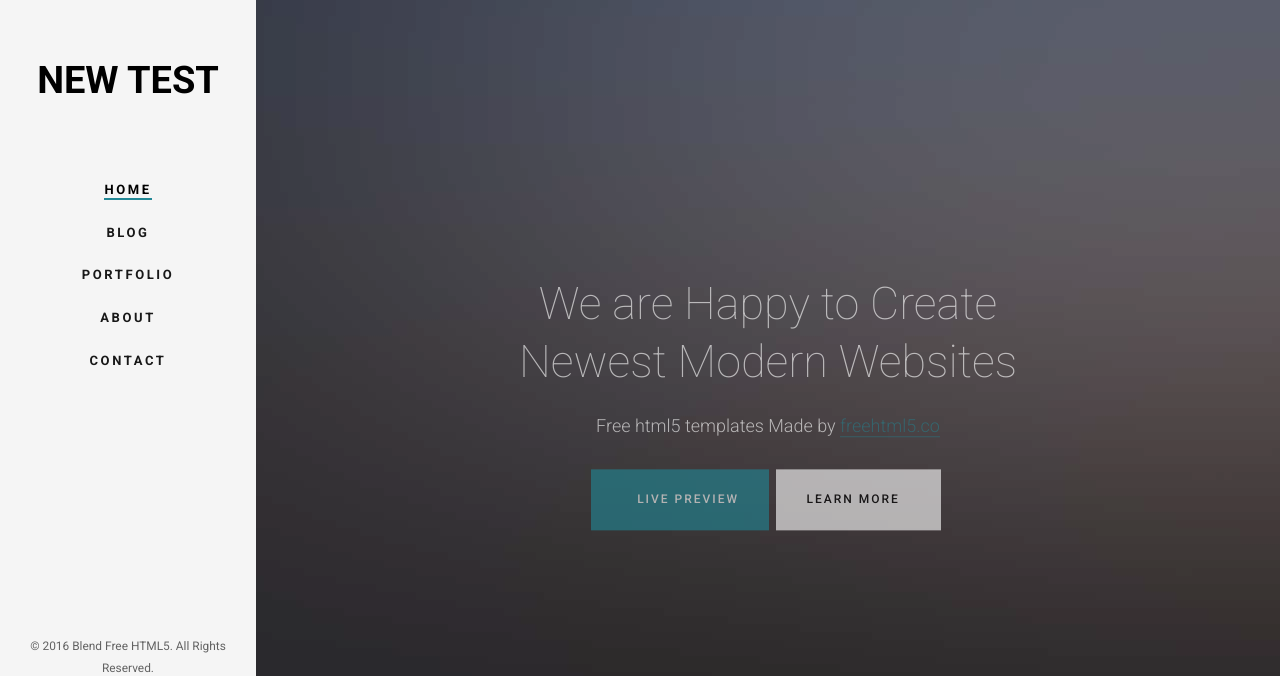
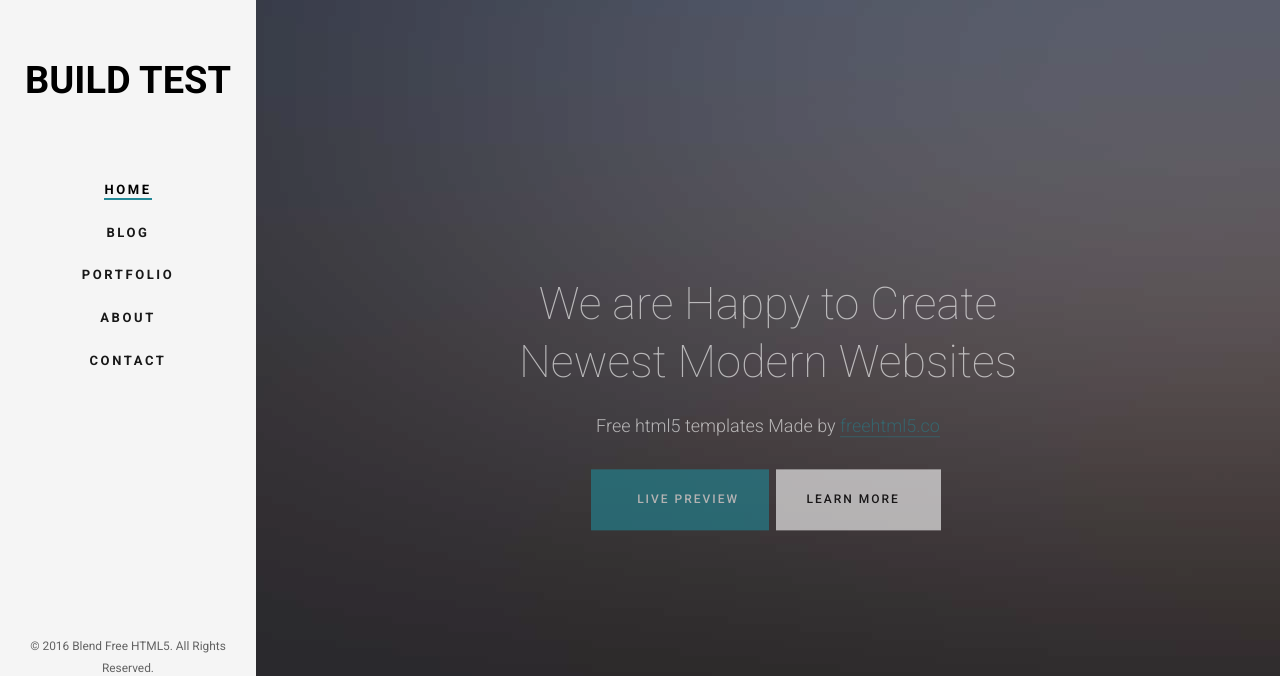
Before and after one commit to deankic/app-idea, a plain HTML site: page www/index.html in a window 1280 px wide. Shown: the top 676 px of the page. Drawn offline with Linux system fonts and the light colour scheme; some icons are missing; a web font is replaced by a local one.

Commit message:
build
build

```diff
--- a/www/index.html
+++ b/www/index.html
@@ -68,7 +68,7 @@
 		<a href="#" class="js-fh5co-nav-toggle fh5co-nav-toggle"><i></i></a>
 		<aside id="fh5co-aside" role="complementary" class="border js-fullheight">
 
-			<h1 id="fh5co-logo"><a href="index.html">NEW TEST</a></h1>
+			<h1 id="fh5co-logo"><a href="index.html">BUILD TEST</a></h1>
 			<nav id="fh5co-main-menu" role="navigation">
 				<ul>
 					<li class="fh5co-active"><a href="index.html">Home</a></li>
```
